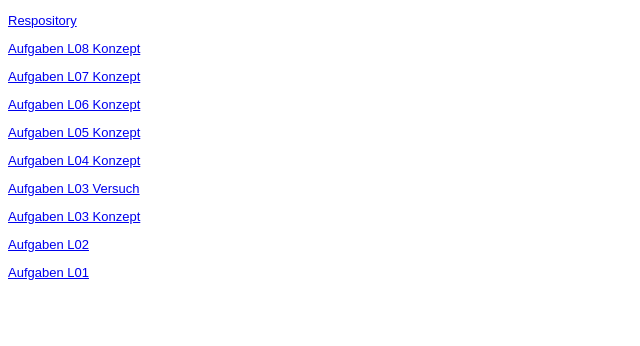
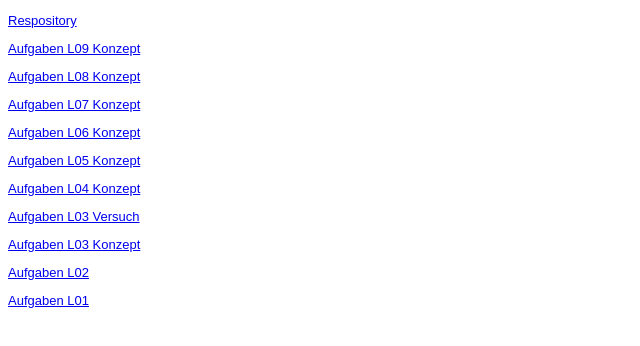
Before and after one commit to lopezcesar/EIA2_inverted, a plain HTML site: page steckbrief/steckbrief.htm in a window 1280 px wide. Shown: the whole page, without its empty margins (0-640 px from the left). Drawn offline with Linux system fonts and the light colour scheme.

Commit message:
Add files via upload

```diff
--- a/steckbrief/steckbrief.htm
+++ b/steckbrief/steckbrief.htm
@@ -19,7 +19,7 @@ body {
 
 <p><a target= "_blank" href="https://github.com/lopezcesar/EIA2_inverted">Respository</a></p>
 
-
+<p><a target= "_blank" href="https://github.com/lopezcesar/EIA2_inverted/tree/main/Aufgabe9">Aufgaben L09 Konzept</a></p>
 
 <p><a target= "_blank" href="https://github.com/lopezcesar/EIA2_inverted/tree/main/Aufgabe8">Aufgaben L08 Konzept</a></p>
 
```
